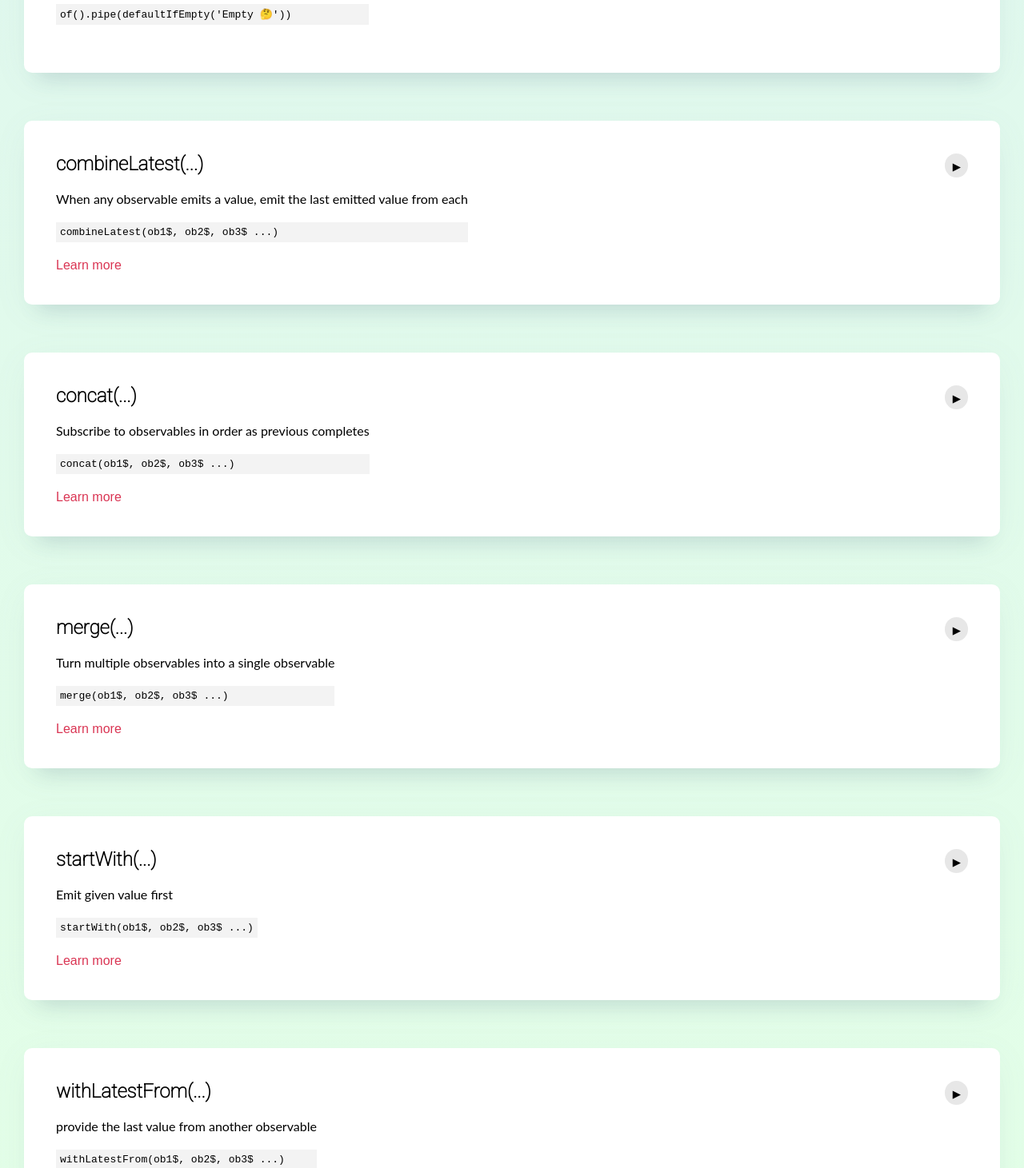
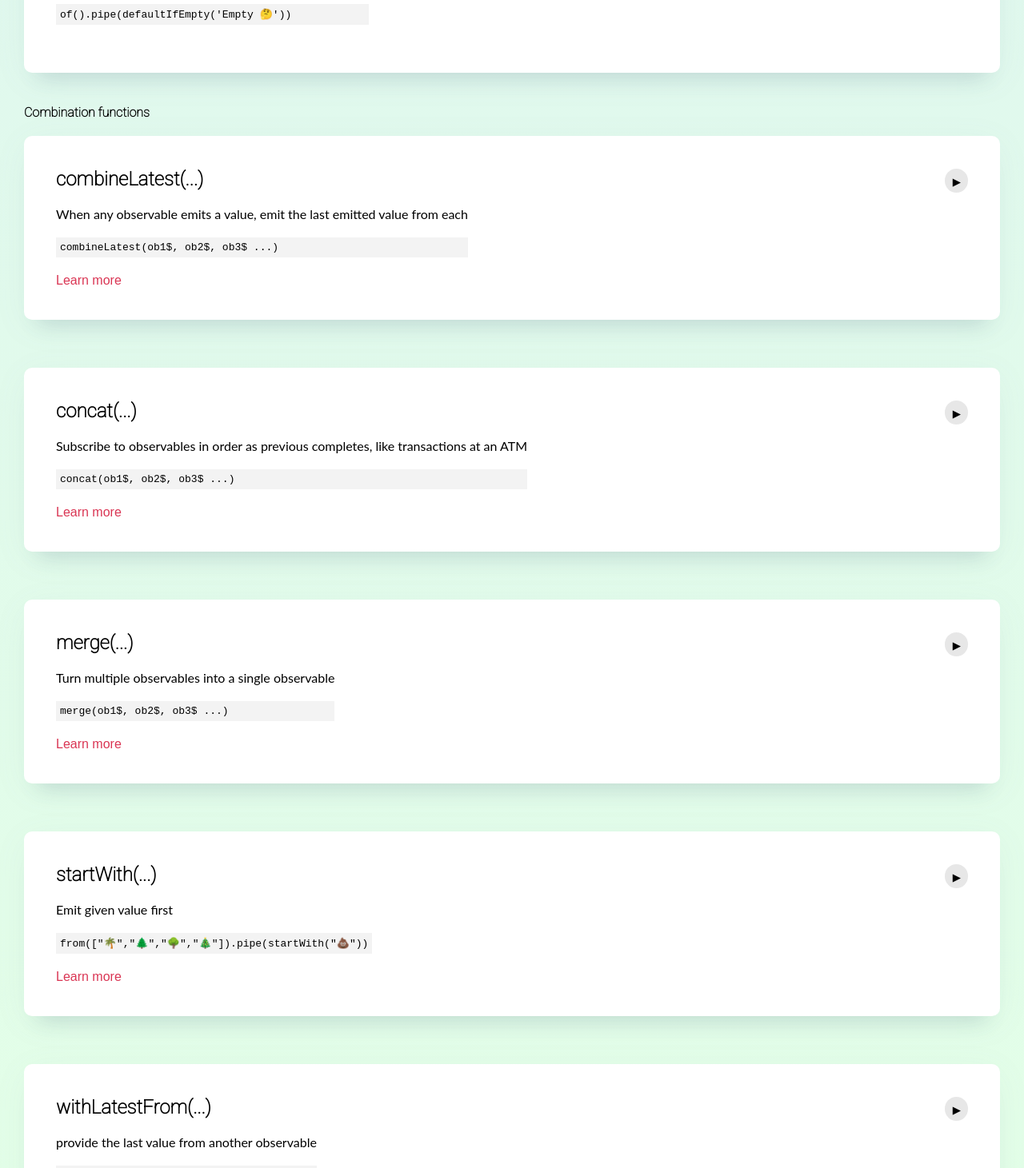
Before and after one commit to mo-sharif/angular-rxjs-operators, an Angular app: page / in a window 1280 px wide. Shown: the part 4400-5861 px from the top of the page at 80% size. Built offline with nearby package versions, Linux system fonts and the light colour scheme; a web font is replaced by a local one.

Commit message:
2 files modified

```diff
--- a/src/app/app.component.ts
+++ b/src/app/app.component.ts
@@ -67,6 +67,7 @@ export class AppComponent {
     },
     {
       action: () => this.dataService._combineLatest("Empty 🤔"),
+      category: "Combination functions",
       code: `combineLatest(ob1$, ob2$, ob3$ ...)`,
       desc:
         "When any observable emits a value, emit the last emitted value from each",
@@ -75,33 +76,31 @@ export class AppComponent {
         "https://www.learnrxjs.io/learn-rxjs/operators/combination/combinelatest"
     },
     {
-      action: () => this.dataService._concat("Empty 🤔"),
+      action: () => this.dataService._concat(),
       code: `concat(ob1$, ob2$, ob3$ ...)`,
-      desc: "Subscribe to observables in order as previous completes",
+      desc: "Subscribe to observables in order as previous completes, like transactions at an ATM",
       name: "concat(...)",
       link: "https://www.learnrxjs.io/learn-rxjs/operators/combination/concat"
     },
     {
-      action: () => this.dataService._merge("Empty 🤔"),
+      action: () => this.dataService._merge(),
       code: `merge(ob1$, ob2$, ob3$ ...)`,
       desc: "Turn multiple observables into a single observable",
       name: "merge(...)",
       link: "https://www.learnrxjs.io/learn-rxjs/operators/combination/merge"
     },
     {
-      action: () => this.dataService._startWith("Empty 🤔"),
-      code: `startWith(ob1$, ob2$, ob3$ ...)`,
-      desc:
-        "Emit given value first",
+      action: () => this.dataService._startWith(this.inputData),
+      code: `from(${this.strInputData}).pipe(startWith("💩"))`,
+      desc: "Emit given value first",
       name: "startWith(...)",
       link:
         "https://www.learnrxjs.io/learn-rxjs/operators/combination/startwith"
     },
     {
-      action: () => this.dataService._withLatestFrom("Empty 🤔"),
-      code: `withLatestFrom(ob1$, ob2$, ob3$ ...)`,
-      desc:
-        "provide the last value from another observable",
+      action: () => this.dataService._withLatestFrom(this.inputData),
+      code: `withLatestFrom(of("🌵"))`,
+      desc: "provide the last value from another observable",
       name: "withLatestFrom(...)",
       link:
         "https://www.learnrxjs.io/learn-rxjs/operators/combination/withlatestfrom"
--- a/src/app/data.service.ts
+++ b/src/app/data.service.ts
@@ -11,9 +11,18 @@ import {
   Subscription,
   iif,
   combineLatest,
-  timer
+  timer,
+  concat,
+  merge
 } from "rxjs";
-import { tap, defaultIfEmpty } from "rxjs/operators";
+import {
+  tap,
+  defaultIfEmpty,
+  delay,
+  startWith,
+  withLatestFrom,
+  map
+} from "rxjs/operators";
 
 @Injectable()
 export default class DataService {
@@ -29,8 +38,15 @@ export default class DataService {
   //Observables return css class names
   lightTheme$: Observable<any> = of("lightTheme");
   darkTheme$: Observable<any> = of("darkTheme");
+  launchObservables: Observable<string>[] = [
+    of("3️⃣").pipe(delay(600)),
+    of("2️⃣").pipe(delay(600)),
+    of("1️⃣").pipe(delay(600)),
+    of("🚀").pipe(delay(500)),
+    of("💨").pipe(delay(400))
+  ];
 
-  // Creation pipeable operators
+  // Creation operators
   _of(item) {
     const op = of(item);
     this.handleResults(op);
@@ -60,7 +76,7 @@ export default class DataService {
     const op = of().pipe(defaultIfEmpty(condition));
     this.handleResults(op);
   }
-
+  // Combination operators
   _combineLatest(condition) {
     const intervalOne$ = interval(1000);
     const intervalTwo$ = interval(2000);
@@ -78,6 +94,32 @@ export default class DataService {
     this.handleResults(op);
   }
 
+  _concat() {
+    const op = concat(...this.launchObservables);
+    this.handleResults(op);
+  }
+
+  _merge() {
+    const op = merge(...this.launchObservables);
+    this.handleResults(op);
+  }
+
+  _startWith(items) {
+    const op = from(items).pipe(startWith("💩"));
+    this.handleResults(op);
+  }
+
+  _withLatestFrom(items) {
+    const user$ = of("🌵");
+    const users$ = of(items);
+
+    const op = users$.pipe(
+      withLatestFrom(user$),
+      map(([users, user]) => `User ${user} Users ${users}`)
+    );
+    this.handleResults(op);
+  }
+
   handleResults(op: Observable<any>) {
     this.listener = op.pipe(tap(r => console.log(r))).subscribe();
     // store operation Observable to render results for the UI
```
